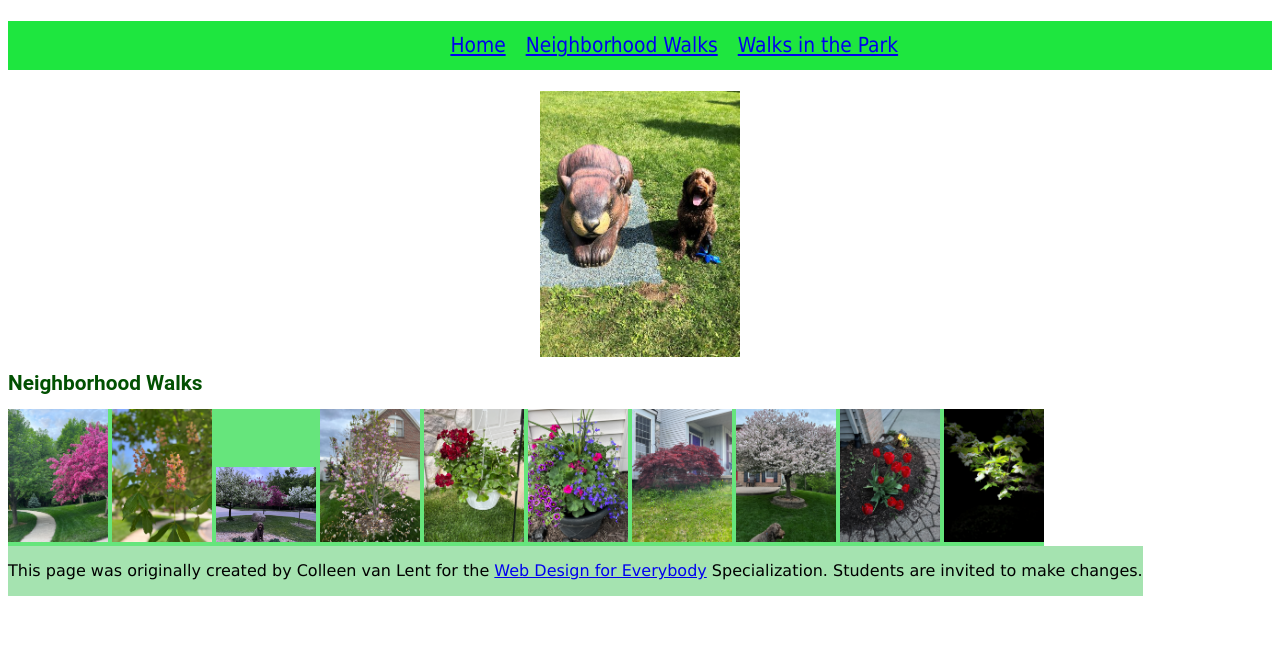
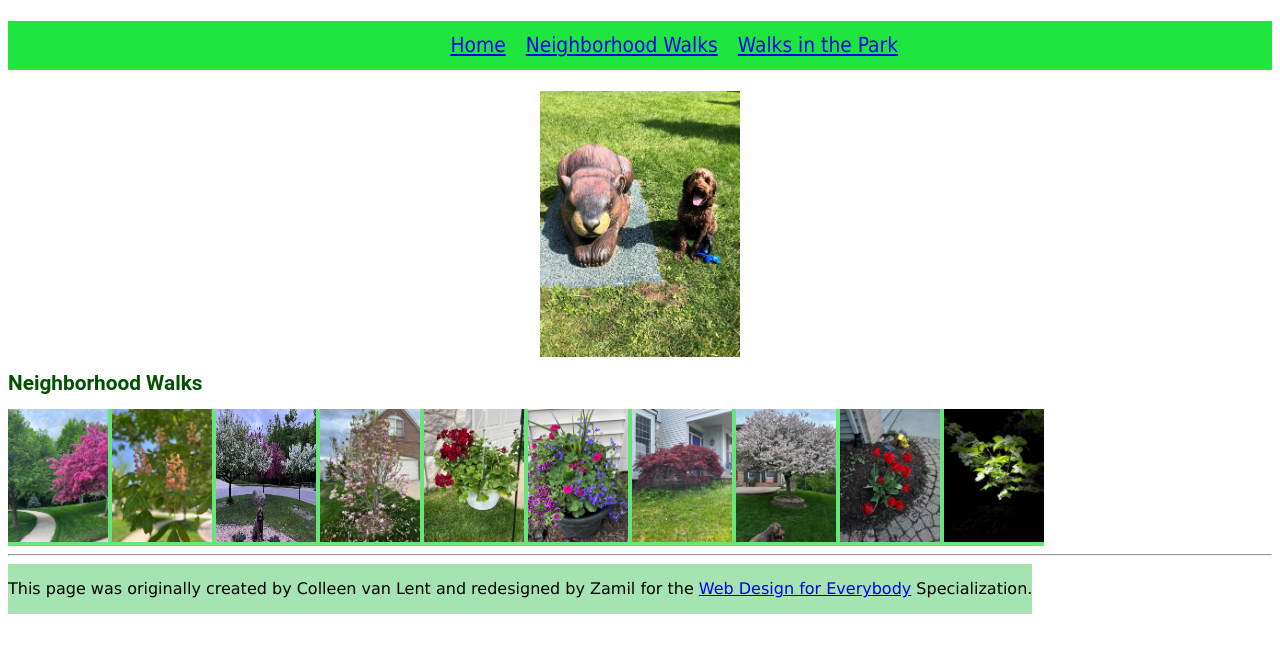
Before and after one commit to zami7/CSS-HW1-Styling, a plain HTML site: page neighborhood.html in a window 1280 px wide. Drawn offline with Linux system fonts and the light colour scheme.

Commit message:
Update neighborhood.html

```diff
--- a/neighborhood.html
+++ b/neighborhood.html
@@ -1,3 +1,4 @@
+
 <!DOCTYPE html>
 <html lang="en">
 
@@ -7,6 +8,7 @@
   <title>Neighborhood Walk</title>
   <!-- You will need to link to the CSS file -->
   <link rel="stylesheet" href="css/style.css">
+
 </head>
 
 <body>
@@ -27,7 +29,7 @@
         alt="a purple tree stands in contrast to the green leaved trees along a bend in the road" width="100">
       <img src="images/pink_blossoms.png" alt="small pink blossoms on an otherwise green leaved tree" width="100">
       <img src="images/blooming_trees.png" alt="brown labradoodle sitting in front of white and purple blooming  trees"
-        width="100">
+        width="100" height="133">
       <img src="images/falling_petals.png" alt="a purple tulip tree that is beginning to shed its petals" width="100">
       <img src="images/hanging_plants.png" alt="red and green plants in a decorative hanging basket" width="100">
       <img src="images/potted_plants.png" alt="a decorative planter with a variety of brightly colored plants "
@@ -40,10 +42,10 @@
         width="100">
     </div>
   </main>
+  <hr>
   <footer>
-    <p>This page was originally created by Colleen van Lent for the <a
-        href="https://www.coursera.org/specializations/web-design"> Web Design for Everybody</a> Specialization.
-      Students are invited to make changes.</p>
+    <p>This page was originally created by Colleen van Lent and redesigned by Zamil for the <a
+        href="https://www.coursera.org/specializations/web-design"> Web Design for Everybody</a> Specialization.</p>
   </footer>
 
 </body>
```
